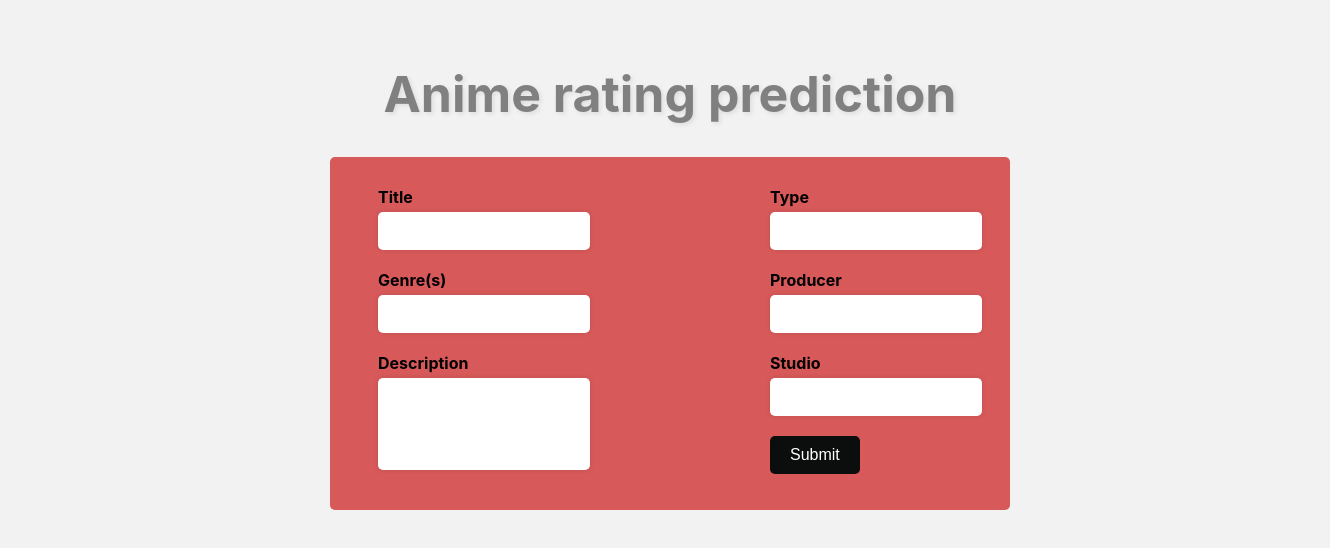
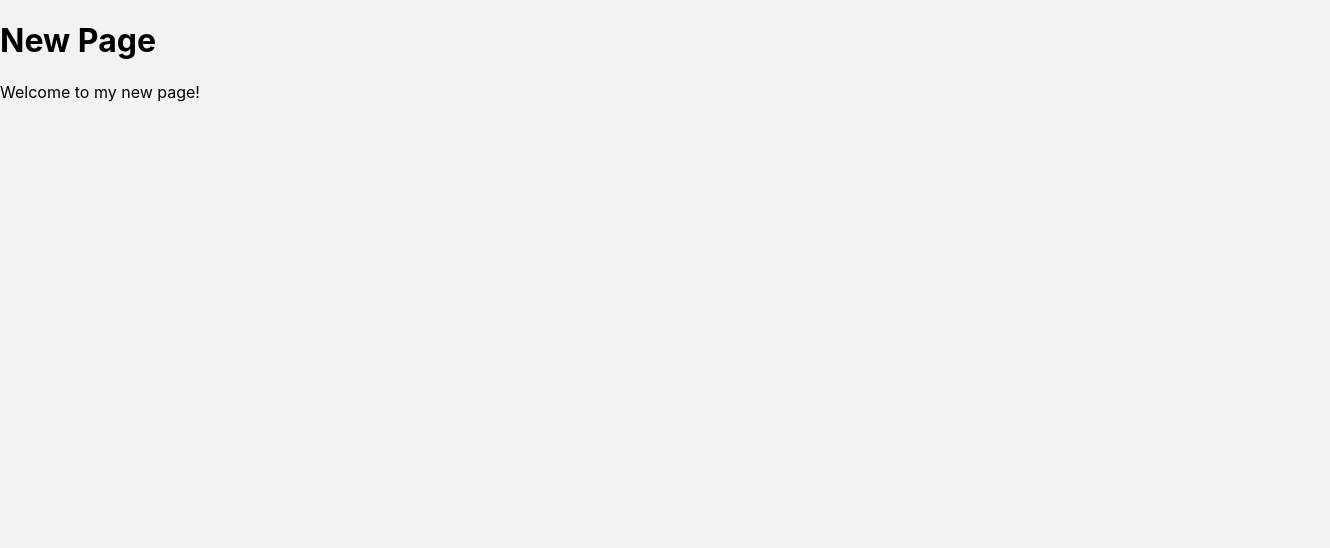
Before and after one commit to aubinho237/Anime-Mlops, a React (Create React App) app in the folder myfrontendapp/: page /prediction in a window 1280 px wide. Shown: the top 548 px of the page, 1330 px wide, since content can reach past the window. Built offline with nearby package versions, Linux system fonts and the light colour scheme.

Commit message:
Add different route and link 2 pages with a button

```diff
--- a/myfrontendapp/src/App.js
+++ b/myfrontendapp/src/App.js
@@ -1,32 +1,20 @@
-import './App.css';
 import Form from './Form';
 import './App.css';
 
+import { BrowserRouter as Router } from 'react-router-dom';
+import { Routes ,Route } from 'react-router-dom';
+import Prediction from './Prediction';
+
 function App() {
-  const styles = {
-    padding: '20px',
-    margin: '10px',
-    display: "flex",
-    width: "100%",
-    flexDirection: "column",
-    justifyContent: "center",
-    alignItems: "center",
-  };
-
-  const title = {
-    color: "gray",
-    fontSize: "50px",
-    fontWeight: "bold",
-    textShadow: "2px 2px 4px #ddd "
-
-  };
-
-
   return (
-    <div style={styles}>
-      <h1 style = {title}>Anime rating prediction</h1>
-      <Form />
-    </div>
+    <Router>
+      <div className="app">
+        <Routes>
+          <Route exact path="/" element={<Form/>}/>
+          <Route path="/prediction" element={<Prediction/>} />
+        </Routes>
+      </div>
+    </Router>
   );
 }
 
--- a/myfrontendapp/src/Form.js
+++ b/myfrontendapp/src/Form.js
@@ -1,8 +1,31 @@
 import './Form.css';
+import './Prediction.js';
+import { BrowserRouter as Router, Switch, Route, Link } from 'react-router-dom';
 
 function Form() {
+  const styles = {
+    padding: '20px',
+    margin: '10px',
+    display: "flex",
+    width: "100%",
+    flexDirection: "column",
+    justifyContent: "center",
+    alignItems: "center",
+  };
+
+  const title = {
+    color: "gray",
+    fontSize: "50px",
+    fontWeight: "bold",
+    textShadow: "2px 2px 4px #ddd ",
+    justifyContent: "center",
+    alignItems: "center",
+
+  };
 
     return (
+      <div style={styles}>
+        <h1 style={title}> Anime prediction rating </h1>
         <form className="my-form">
           <div className="form-left">
             <label htmlFor="title">Title</label>
@@ -25,9 +48,10 @@ function Form() {
           <label htmlFor="studio">Studio</label>
           <input id="studio" type="text" />
 
-        <button type="submit">Submit</button>
+          <Link to="/prediction"><button type="submit">Submit</button></Link>
         </div>
       </form>
+    </div>
   );
 }
 
--- /dev/null
+++ b/myfrontendapp/src/Prediction.js
@@ -0,0 +1,12 @@
+import React from 'react';
+
+const Prediction = () => {
+  return (
+    <div>
+      <h1>New Page</h1>
+      <p>Welcome to my new page!</p>
+    </div>
+  );
+};
+
+export default Prediction;
```
Lines whose indentation alone changed are shown as unchanged.
